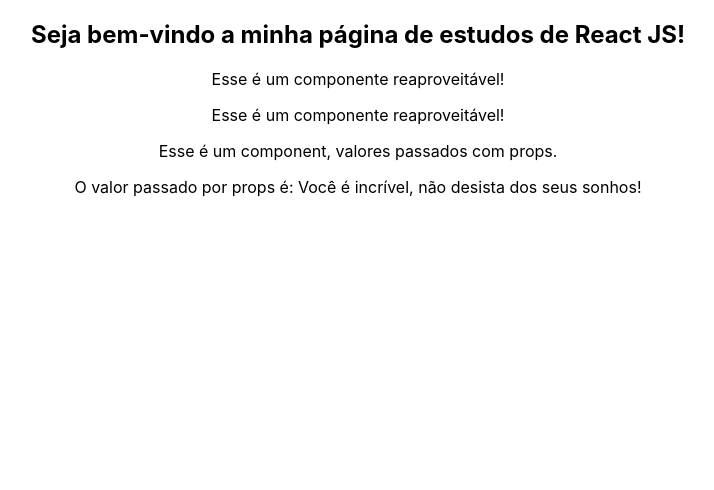
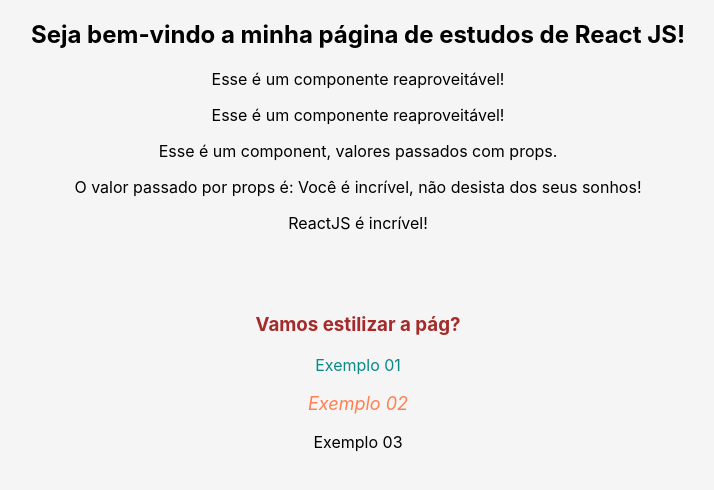
Before and after one commit to pedrohrocha16/estudos-react, a React (Create React App) app: page / in a window 1280 px wide. Shown: the top 490 px of the page, without its empty margins (282-996 px from the left). Built offline with nearby package versions, Linux system fonts and the light colour scheme.

Commit message:
Adicionando styled components

```diff
--- a/src/App.js
+++ b/src/App.js
@@ -2,6 +2,8 @@
 import MeuPrimeiroComponent from './components/MeuPrimeiroComponent';
 import ComponentReaproveitavel from './components/ComponentReaproveitavel';
 import ComponentProps from './components/ComponentProps';
+import ComponentPropsStruct from './components/ComponentPropsStruct';
+import ComponentEstilos from './components/ComponentEstilos';
 
 function App() {
   return (
@@ -10,6 +12,8 @@
       <ComponentReaproveitavel />
       <ComponentReaproveitavel />
       <ComponentProps valor='Você é incrível, não desista dos seus sonhos!'/>
+      <ComponentPropsStruct tec='ReactJS'/>
+      <ComponentEstilos />
     </div>
   );
 }
--- /dev/null
+++ b/src/components/ComponentEstilos.js
@@ -0,0 +1,14 @@
+import styles from './ComponentEstilos.module.css'
+
+function ComponentEstilos() {
+    return(
+        <div>
+            <h3>Vamos estilizar a pág?</h3>
+            <p className={styles.exemplo01}>Exemplo 01</p>
+            <p className={styles.exemplo02}>Exemplo 02</p>
+            <p className={styles.exemplo03}>Exemplo 03</p>
+        </div>
+    )
+}
+
+export default ComponentEstilos
--- /dev/null
+++ b/src/components/ComponentEstilos.module.css
@@ -0,0 +1,16 @@
+h3 {
+    color: brown;
+    margin-top: 5rem;
+}
+.exemplo01{
+    color: rgb(11, 136, 136);
+}
+.exemplo02{
+    color: coral;
+    font-size: 18px;
+    font-style: italic;
+}
+.exemplo03:hover{
+    color: cornflowerblue;
+    font-style: inherit;
+}
--- /dev/null
+++ b/src/components/ComponentPropsStruct.js
@@ -0,0 +1,9 @@
+function ComponentPropsStruct({tec}) {
+    return(
+        <div>
+            <p>{tec} é incrível!</p>
+        </div>
+    )
+}
+
+export default ComponentPropsStruct
--- a/src/index.css
+++ b/src/index.css
@@ -1,13 +1,7 @@
 body {
-  margin: 0;
+  background-color: whitesmoke;
   font-family: -apple-system, BlinkMacSystemFont, 'Segoe UI', 'Roboto', 'Oxygen',
     'Ubuntu', 'Cantarell', 'Fira Sans', 'Droid Sans', 'Helvetica Neue',
     sans-serif;
-  -webkit-font-smoothing: antialiased;
-  -moz-osx-font-smoothing: grayscale;
+  margin: 0;
 }
-
-code {
-  font-family: source-code-pro, Menlo, Monaco, Consolas, 'Courier New',
-    monospace;
-}
```
